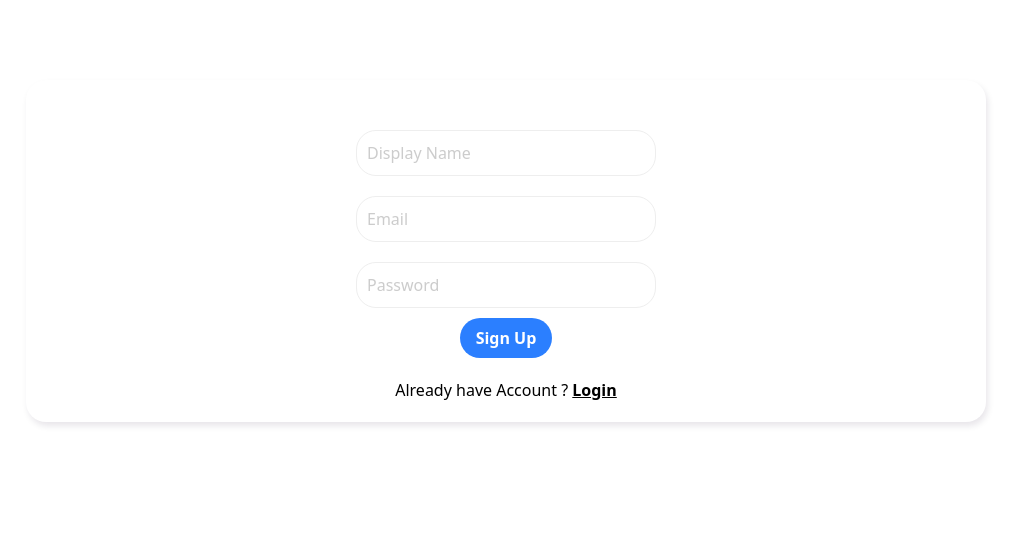
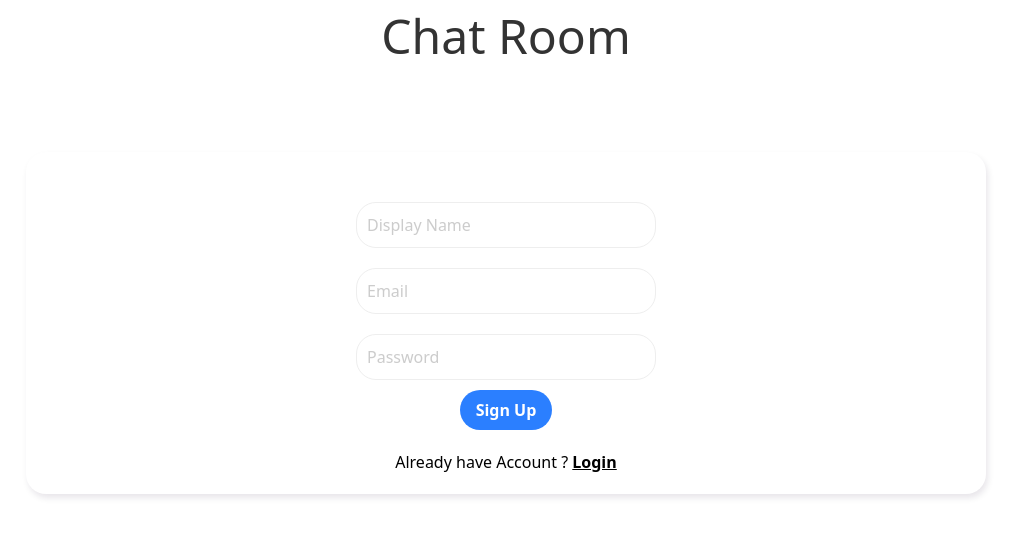
Before and after one commit to MDNROnik/START_VUE, a Vue app in the folder 4-Live-Chat-Room/: page / in a window 1280 px wide. Shown: the top 536 px of the page, without its empty margins (134-1153 px from the left). Built offline with nearby package versions, Linux system fonts and the light colour scheme; no server answers.

Commit message:
design changes

```diff
--- a/4-Live-Chat-Room/src/App.vue
+++ b/4-Live-Chat-Room/src/App.vue
@@ -1,13 +1,24 @@
 <script setup>
-import { RouterLink, RouterView } from 'vue-router'
+import { RouterView } from "vue-router";
 </script>
 
 <template>
-  <!-- <RouterLink to="/">Home</RouterLink>
-  <RouterLink to="/chat"> Chat Room</RouterLink> -->
-  <RouterView />
+  <div class="front">
+    <div  style="text-align: center;">
+      <h1>Chat Room</h1>
+    </div>
+    <RouterView />
+  </div>
 </template>
 
 <style scoped>
 
+.front{
+  height: 180px;
+}
+
+h1 {
+  font-size: 3rem;
+  color: #333;
+}
 </style>
```
